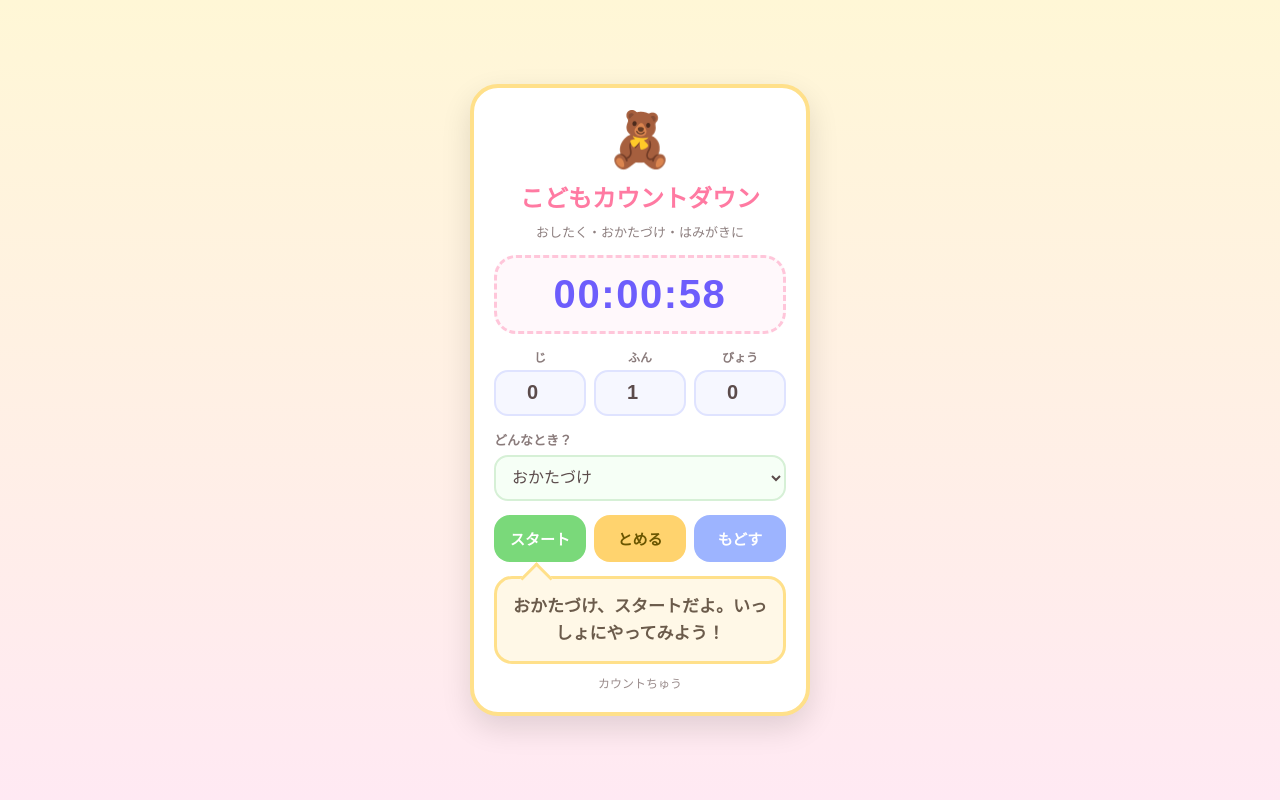
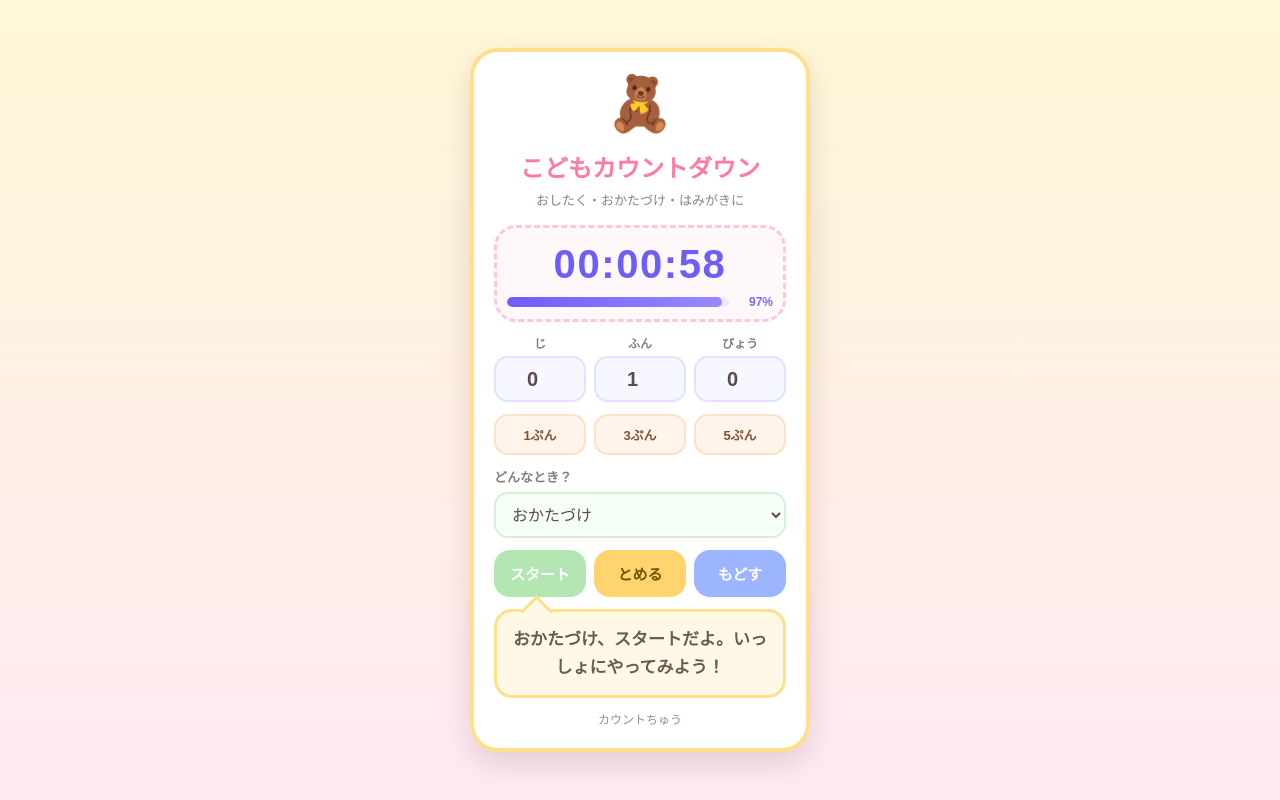
Before and after one commit to yurucrasounds-suzuki3/desktop-timer, a plain HTML site: page index.html in a window 1280 px wide. Both pictures are taken after a click on the button "スタート". Drawn offline with Linux system fonts and the light colour scheme.

Commit message:
Polish timer UI with progress and presets

```diff
--- a/index.html
+++ b/index.html
@@ -7,6 +7,13 @@
   <style>
     * {
       box-sizing: border-box;
+    }
+
+    :root {
+      --primary: #6d5dfc;
+      --accent: #ff7aa2;
+      --text-main: #5b4b4b;
+      --surface: #ffffff;
     }
 
     body {
@@ -24,53 +31,91 @@
     .app {
       width: 340px;
       max-width: 100%;
-      background: #ffffff;
+      background: var(--surface);
       border-radius: 28px;
       padding: 20px;
       box-shadow: 0 12px 30px rgba(0, 0, 0, 0.12);
       text-align: center;
       border: 4px solid #ffe08a;
+      display: grid;
+      gap: 12px;
     }
 
     .title {
       font-size: 24px;
       font-weight: 800;
-      color: #ff7aa2;
-      margin-bottom: 8px;
+      color: var(--accent);
+      margin-bottom: 2px;
     }
 
     .subtitle {
       font-size: 13px;
       color: #8d7f7f;
-      margin-bottom: 14px;
+      margin-bottom: 4px;
+    }
+
+    .header {
+      display: grid;
+      gap: 4px;
     }
 
     .character {
       font-size: 54px;
-      margin-bottom: 8px;
+      margin-bottom: 2px;
     }
 
     .display-wrap {
       background: #fff8fb;
       border: 3px dashed #ffc6da;
       border-radius: 22px;
-      padding: 14px 10px;
-      margin-bottom: 14px;
+      padding: 14px 10px 10px;
     }
 
     .display {
       font-size: 40px;
       font-weight: 800;
       letter-spacing: 0.04em;
-      color: #6d5dfc;
+      color: var(--primary);
       font-variant-numeric: tabular-nums;
+      margin-bottom: 8px;
+    }
+
+    .progress-wrap {
+      display: grid;
+      grid-template-columns: 1fr auto;
+      align-items: center;
+      gap: 8px;
+      margin-top: 6px;
+    }
+
+    .progress-bar {
+      width: 100%;
+      height: 10px;
+      border-radius: 999px;
+      background: #ebe8ff;
+      overflow: hidden;
+    }
+
+    .progress-fill {
+      width: 100%;
+      height: 100%;
+      border-radius: inherit;
+      background: linear-gradient(90deg, #6d5dfc 0%, #9a88ff 100%);
+      transition: width 0.3s ease;
+    }
+
+    .progress-text {
+      font-size: 12px;
+      font-weight: 700;
+      color: #7768ff;
+      min-width: 36px;
+      text-align: right;
     }
 
     .inputs {
       display: grid;
       grid-template-columns: repeat(3, 1fr);
       gap: 8px;
-      margin-bottom: 14px;
     }
 
     .input-group {
@@ -100,8 +145,28 @@
       border: 2px solid #dfe3ff;
     }
 
+    .input-group input:focus {
+      border-color: #b8b0ff;
+      box-shadow: 0 0 0 3px rgba(109, 93, 252, 0.16);
+    }
+
+    .preset-box {
+      display: grid;
+      grid-template-columns: repeat(3, 1fr);
+      gap: 8px;
+    }
+
+    .preset-btn {
+      background: #fff5ec;
+      color: #84512d;
+      border: 2px solid #ffe0c2;
+      border-radius: 14px;
+      padding: 9px 4px;
+      font-size: 13px;
+      font-weight: 800;
+    }
+
     .mode-box {
-      margin-bottom: 14px;
       text-align: left;
     }
 
@@ -130,7 +195,6 @@
       display: grid;
       grid-template-columns: repeat(3, 1fr);
       gap: 8px;
-      margin-bottom: 14px;
     }
 
     button {
@@ -140,11 +204,22 @@
       font-size: 15px;
       font-weight: 800;
       cursor: pointer;
-      transition: transform 0.1s ease;
+      transition: transform 0.1s ease, filter 0.2s ease, opacity 0.2s ease;
+    }
+
+    button:hover {
+      filter: brightness(1.03);
     }
 
     button:active {
       transform: scale(0.97);
+    }
+
+    button:disabled {
+      cursor: not-allowed;
+      opacity: 0.6;
+      filter: grayscale(0.12);
+      transform: none;
     }
 
     .start-btn {
@@ -189,7 +264,6 @@
     }
 
     .status {
-      margin-top: 10px;
       font-size: 12px;
       color: #9b8d8d;
       min-height: 18px;
@@ -208,11 +282,19 @@
 <body>
   <div class="app" id="app">
     <div class="character" id="character">🐻</div>
-    <div class="title">こどもカウントダウン</div>
-    <div class="subtitle">おしたく・おかたづけ・はみがきに</div>
+    <div class="header">
+      <div class="title">こどもカウントダウン</div>
+      <div class="subtitle">おしたく・おかたづけ・はみがきに</div>
+    </div>
 
     <div class="display-wrap">
       <div class="display" id="display">00:01:00</div>
+      <div class="progress-wrap">
+        <div class="progress-bar" aria-hidden="true">
+          <div class="progress-fill" id="progressFill"></div>
+        </div>
+        <div class="progress-text" id="progressText">100%</div>
+      </div>
     </div>
 
     <div class="inputs">
@@ -228,6 +310,12 @@
         <label for="seconds">びょう</label>
         <input id="seconds" type="number" min="0" max="59" value="0" />
       </div>
+    </div>
+
+    <div class="preset-box">
+      <button class="preset-btn" type="button" data-seconds="60">1ぷん</button>
+      <button class="preset-btn" type="button" data-seconds="180">3ぷん</button>
+      <button class="preset-btn" type="button" data-seconds="300">5ぷん</button>
     </div>
 
     <div class="mode-box">
@@ -258,6 +346,9 @@
       const speech = document.getElementById("speech");
       const statusText = document.getElementById("status");
       const character = document.getElementById("character");
+      const progressFill = document.getElementById("progressFill");
+      const progressText = document.getElementById("progressText");
+      const presetButtons = Array.from(document.querySelectorAll(".preset-btn"));
 
       const hoursInput = document.getElementById("hours");
       const minutesInput = document.getElementById("minutes");
@@ -415,6 +506,19 @@
         display.textContent = formatTime(totalSeconds);
       }
 
+      function renderProgress() {
+        const safeStart = Math.max(startSeconds, 1);
+        const ratio = Math.min(Math.max(totalSeconds / safeStart, 0), 1);
+        const percent = Math.round(ratio * 100);
+        progressFill.style.width = `${percent}%`;
+        progressText.textContent = `${percent}%`;
+      }
+
+      function updateButtonState() {
+        startBtn.disabled = running;
+        pauseBtn.disabled = !running;
+      }
+
       function stopCurrentAudio() {
         if (currentAudio) {
           currentAudio.pause();
@@ -450,6 +554,7 @@
           timerId = null;
         }
         running = false;
+        updateButtonState();
       }
 
       function startTimerApp() {
@@ -462,6 +567,7 @@
 
         startSeconds = totalSeconds;
         running = true;
+        updateButtonState();
         app.classList.remove("finished");
         statusText.textContent = "カウントちゅう";
 
@@ -472,6 +578,7 @@
         timerId = setInterval(() => {
           totalSeconds--;
           updateDisplay();
+          renderProgress();
 
           if (totalSeconds > 0 && totalSeconds <= 10) {
             speech.textContent = `${totalSeconds}...`;
@@ -489,6 +596,7 @@
             stopTimerOnly();
             totalSeconds = 0;
             updateDisplay();
+            renderProgress();
             app.classList.add("finished");
             statusText.textContent = "おしまい";
             speech.textContent = scene.finishText;
@@ -509,7 +617,9 @@
         stopCurrentAudio();
         totalSeconds = getInputSeconds();
         if (totalSeconds <= 0) totalSeconds = 1;
+        startSeconds = totalSeconds;
         updateDisplay();
+        renderProgress();
         app.classList.remove("finished");
         statusText.textContent = "たいきちゅう";
         speech.textContent = "じゅんび できたよ。";
@@ -530,15 +640,45 @@
           stopCurrentAudio();
           totalSeconds = getInputSeconds();
           if (totalSeconds <= 0) totalSeconds = 1;
+          startSeconds = totalSeconds;
           updateDisplay();
+          renderProgress();
           statusText.textContent = "たいきちゅう";
+        });
+      });
+
+      presetButtons.forEach((button) => {
+        button.addEventListener("click", () => {
+          const sec = parseInt(button.dataset.seconds, 10);
+          if (!Number.isFinite(sec) || sec <= 0) return;
+
+          stopTimerOnly();
+          stopCurrentAudio();
+
+          const h = Math.floor(sec / 3600);
+          const m = Math.floor((sec % 3600) / 60);
+          const s = sec % 60;
+          hoursInput.value = String(h);
+          minutesInput.value = String(m);
+          secondsInput.value = String(s);
+
+          totalSeconds = sec;
+          startSeconds = sec;
+          updateDisplay();
+          renderProgress();
+          statusText.textContent = "たいきちゅう";
+          speech.textContent = "じゅんび できたよ。";
+          app.classList.remove("finished");
         });
       });
 
       totalSeconds = getInputSeconds();
       if (totalSeconds <= 0) totalSeconds = 1;
+      startSeconds = totalSeconds;
       updateDisplay();
+      renderProgress();
       applySceneUI();
+      updateButtonState();
     });
   </script>
 </body>
```
